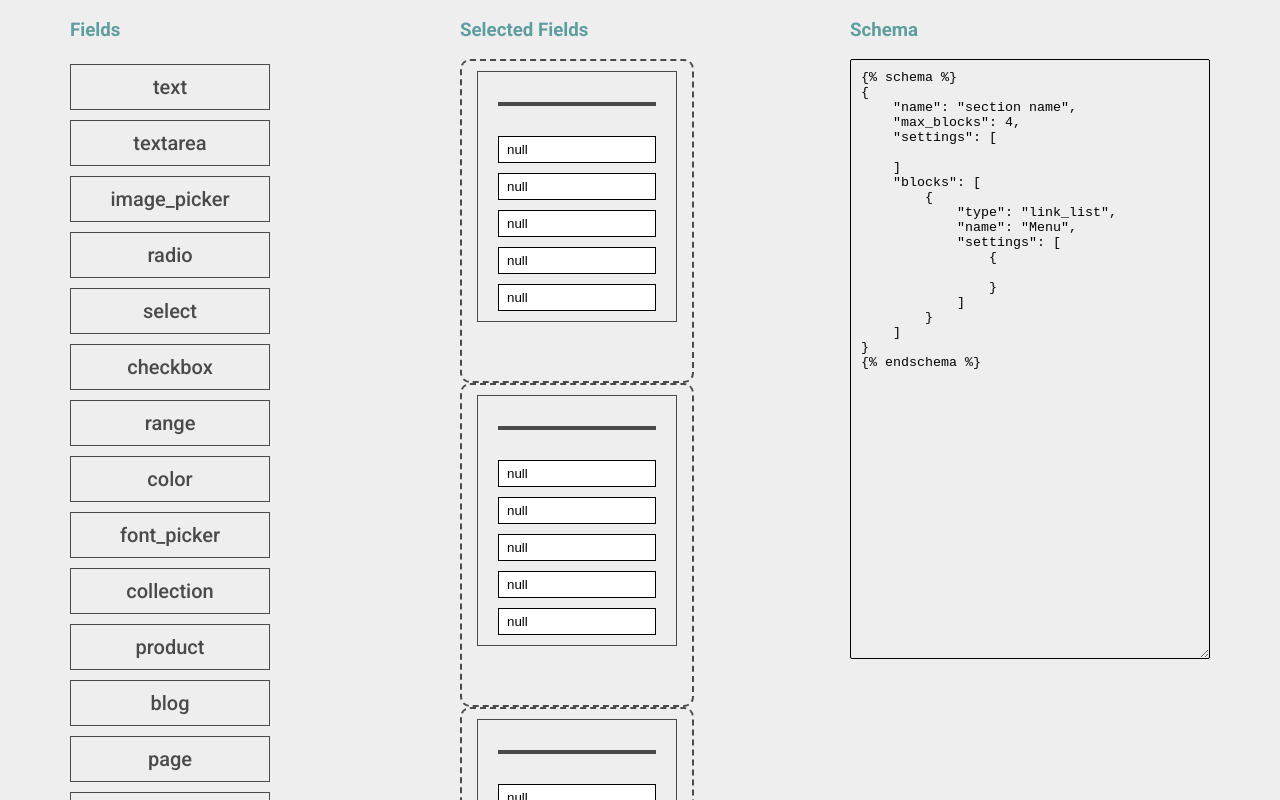
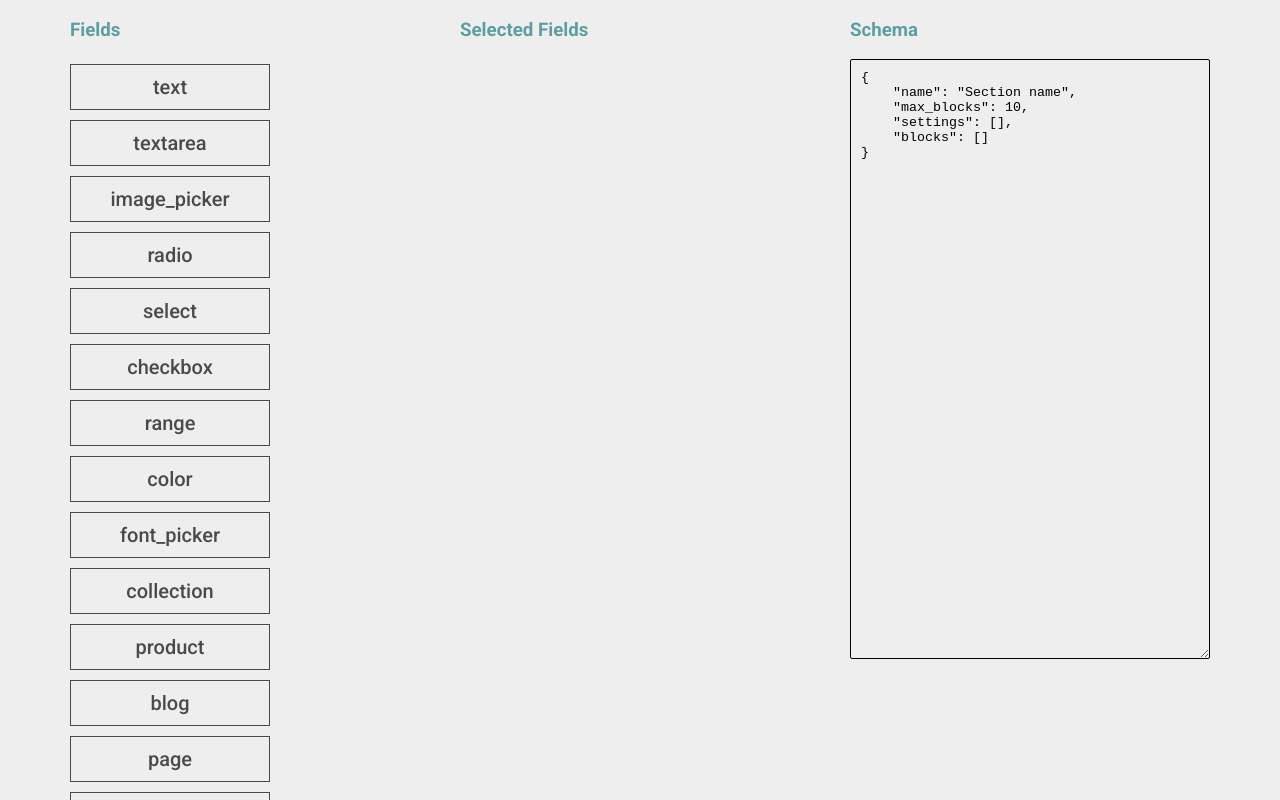
Before and after one commit to DimaDidyk/shopify-schema-generator, a React (Create React App) app: page / in a window 1280 px wide. Shown: the top 800 px of the page. Built offline with nearby package versions, Linux system fonts and the light colour scheme.

Commit message:
basic schema generation

```diff
--- a/package.json
+++ b/package.json
@@ -9,7 +9,7 @@
     "node-sass": "^4.14.1",
     "react": "^17.0.0",
     "react-dom": "^17.0.0",
-    "react-draggable": "^4.4.3",
+    "react-draggable-list": "^4.0.3",
     "react-grid-layout": "^1.1.1",
     "react-redux": "^7.2.1",
     "react-scripts": "3.4.4",
--- a/src/App.scss
+++ b/src/App.scss
@@ -40,17 +40,14 @@
     margin-bottom: 20px;
   }
 }
-.field-settings{
-  //display: none;
-}
-.SelectedFields>div{
-  min-height: 300px;
-  display: flex;
-  flex-direction: column;
-  align-items: center;
-  padding: 10px 5px;
-  border-radius: 10px;
-  border-width: 2px;
-  border-style: dashed;
-  width: 220px;
-}
+//.SelectedFields>div{
+//  min-height: 300px;
+//  display: flex;
+//  flex-direction: column;
+//  align-items: center;
+//  padding: 10px 5px;
+//  border-radius: 10px;
+//  border-width: 2px;
+//  border-style: dashed;
+//  width: 220px;
+//}
--- a/src/contianers/FieldsList/FieldsList.js
+++ b/src/contianers/FieldsList/FieldsList.js
@@ -8,8 +8,10 @@ function FieldsList(props) {
             <h3 className="heading">Fields</h3>
             <div className="all-field-list">
                 { props.allFields && props.allFields.map( (field, index) => (
-                    <div key={index}>
-                        <Field field={field} onClick={props.addField()}/>
+                    <div
+                        key={index}
+                        onClick={ () => props.addField(field) }>
+                        <Field field={field}/>
                     </div>
                 ))}
             </div>
@@ -23,12 +25,10 @@ const mapStateToProps = state => {
     }
 }
 
-const mapDispatchToProps = (dispatch, ownProps) => {
-    console.log(ownProps);
+const mapDispatchToProps = (dispatch) => {
     return {
-        addField: () => dispatch({type: 'ADD_FIELD'})
+        addField: (fieldHandle) => dispatch({type: 'ADD_FIELD', fieldHandle})
     }
 }
 
-
 export default connect(mapStateToProps, mapDispatchToProps)(FieldsList);
--- a/src/contianers/Schema/Schema.js
+++ b/src/contianers/Schema/Schema.js
@@ -1,37 +1,25 @@
 import React from 'react';
 import './Schema.scss';
+import {connect} from 'react-redux';
 
-function Schema() {
+const Schema = props => {
+    console.log(props.schema);
+
     return (
         <div className="Schema">
             <h3 className="heading">Schema</h3>
-
             <textarea name="schema" id="schema" cols="30" rows="10"
-                defaultValue={
-`{% schema %}
-{
-    "name": "section name",
-    "max_blocks": 4,
-    "settings": [
-
-    ]
-    "blocks": [
-        {
-            "type": "link_list",
-            "name": "Menu",
-            "settings": [
-                {
-
-                }
-            ]
-        }
-    ]
-}
-{% endschema %}`
-                }
+                value={ JSON.stringify(props.schema, null, 4) }
+                onChange={ ()=> console.log('onchange') }
             />
         </div>
     );
 }
 
-export default Schema;
+const mapStateToProps = state => {
+    return{
+        schema: state.fields.schema
+    }
+}
+
+export default connect(mapStateToProps)(Schema);
--- /dev/null
+++ b/src/contianers/Schema/SchemaGenerator.js
@@ -0,0 +1,24 @@
+export default class SchemaGenerator{
+    /**
+     * @param fields {Array<Field>}
+     */
+    constructor(fields= []) {
+        this.fields = fields;
+    }
+
+    /**
+     * Generate Schema
+     * @return {string}
+     */
+    generateSchema(){
+        return `{% schema %}
+        {
+            "name": "section name",
+            "max_blocks": 4,
+            "settings": [
+
+            ]
+        }
+        {% endschema %}`;
+    }
+}
--- a/src/contianers/SelectedFields/SelectedFieldTemplate.js
+++ b/src/contianers/SelectedFields/SelectedFieldTemplate.js
@@ -1,11 +1,10 @@
 import React, {useRef} from 'react';
+import {connect} from 'react-redux';
 
-export default function SelectedFieldTemplate(props){
+function SelectedFieldTemplate(props){
 
     const settingsRef = useRef();
-
     const onToggleSettings = () => {
-        console.log('change');
         if (settingsRef.current.style.display === "none") {
             settingsRef.current.style.display = "block";
         } else {
@@ -17,24 +16,37 @@ export default function SelectedFieldTemplate(props){
         <div className="field-item-wrap">
             <div className="field-item">
                 <p onClick={onToggleSettings}>{props.field.type}</p>
-                <div className="field-settings" ref={settingsRef}>
+                <div className="field-settings" ref={settingsRef} style={{display: 'none'}}>
+
                     { props.field.settings && props.field.settings.map( (setting, index) => {
                         return(
-                            <div key={index*2}>
-                                {setting.value}
+                            <div key={index}>
                                 <input
                                     key={index}
                                     name={setting.name}
                                     type={setting.type}
                                     required={setting.required}
-                                    onChange={ event => {setting.setValue(event.target.value)} }
-                                    defaultValue={'null'}
+                                    onChange={ event => {
+                                        props.updateSettingValue(event.target.value, index, props.fieldIndex);
+                                        props.updateSchema();
+                                    }}
+                                    defaultValue={setting.value}
                                     placeholder={setting.name}/>
                             </div>
                         )
-                    } ) }
+                    })}
+
                 </div>
             </div>
         </div>
     );
 }
+
+const mapDispatchToProps = dispatch => {
+    return {
+        updateSchema: () => dispatch({type: 'UPDATE_SCHEMA'}),
+        updateSettingValue: (value, index, fieldIndex) => dispatch({type: 'UPDATE_SETTING_VALUE', value, index, fieldIndex})
+    }
+}
+
+export default connect(null,mapDispatchToProps)(SelectedFieldTemplate);
--- a/src/contianers/SelectedFields/SelectedFields.js
+++ b/src/contianers/SelectedFields/SelectedFields.js
@@ -1,16 +1,47 @@
 import React from 'react';
 import SelectedFieldTemplate from './SelectedFieldTemplate';
 import {connect} from 'react-redux';
+import { DragDropContext, Droppable, Draggable } from "react-beautiful-dnd";
 
 function SelectedFields(props) {
+    const onDragEnd = (data) => {
+        // console.log(data.source.index, data.destination.index)
+        props.swapFields(data.source.index, data.destination.index);
+    }
+
     return (
         <div className="SelectedFieldsContainer">
             <h3 className="heading">Selected Fields</h3>
+            <div className="SelectedFields">
 
-            <div className="SelectedFields">
-                { props.selectedFields && props.selectedFields.map( (field, index) => (
-                    <SelectedFieldTemplate key={index} field={field}  />
-                ))}
+                <DragDropContext onDragEnd={onDragEnd}>
+                    <Droppable droppableId="droppable">
+                        {(provided, snapshot) => (
+                            <div
+                                {...provided.droppableProps}
+                                ref={provided.innerRef}>
+                                { props.selectedFields && props.selectedFields.map( (field, index) => (
+                                    <Draggable key={index} draggableId={String(index)} index={index}>
+                                        {(provided, snapshot) => (
+                                            <div
+                                                ref={provided.innerRef}
+                                                {...provided.draggableProps}
+                                                {...provided.dragHandleProps}>
+                                                <div key={index}>
+                                                    <SelectedFieldTemplate
+                                                        key={index}
+                                                        field={field}
+                                                        fieldIndex={index}/>
+                                                </div>
+                                            </div>
+                                        )}
+                                    </Draggable>
+                                ))}
+                                {provided.placeholder}
+                            </div>
+                        )}
+                    </Droppable>
+                </DragDropContext>
             </div>
         </div>
     );
@@ -22,4 +53,10 @@ const mapStateToProps = state => {
     }
 }
 
-export default connect(mapStateToProps)(SelectedFields);
+const mapDispatchToProps = (dispatch) => {
+    return {
+        swapFields: (from, to) => dispatch({type: 'SWITCH_SELECTED_FIELDS', from, to }),
+    }
+}
+
+export default connect(mapStateToProps, mapDispatchToProps)(SelectedFields);
--- a/src/model/Fields/Field.js
+++ b/src/model/Fields/Field.js
@@ -8,20 +8,24 @@ export default class Field{
     constructor(type) {
         this.type = type;
         this.settings = [
-            new Setting('id', 'text', true),
-            new Setting('label', 'text', true),
-            new Setting('default', 'text'),
-            new Setting('info', 'text'),
-            new Setting('placeholder', 'text')
+            new Setting('id', 'text', true, "test id"),
+            new Setting('label', 'text', true, "label"),
+            new Setting('default', 'text', false, "default"),
+            new Setting('info', 'text', false, "test info"),
+            new Setting('placeholder', 'text', false, "placeholder")
         ];
         this.additionalSettings = [];
     }
 
     /**
      * toSchema
-     * @return {string}
+     * @return {object}
      */
-    toSchema(){
-        throw new Error('Field should have the toSchema method');
+    getSettingsForJSON(){
+        let settings = {};
+        for (let setting of this.settings) {
+            settings[setting.name] = setting.value;
+        }
+        return settings;
     }
 }
--- a/src/model/Fields/Setting.js
+++ b/src/model/Fields/Setting.js
@@ -8,11 +8,11 @@ export default class Setting{
      * @param type {string}
      * @param required {boolean}
      */
-    constructor(name, type = 'text', required = false) {
+    constructor(name, type = 'text', required = false, value = "") {
         this.name = name;
         this.type = type;
         this.required = required;
-        this.value = "";
+        this.value = value;
     }
 
     /**
@@ -31,6 +31,4 @@ export default class Setting{
     getValue(){
         return this.value;
     }
-
-
 }
--- a/src/redux/reducers/fields.js
+++ b/src/redux/reducers/fields.js
@@ -1,4 +1,5 @@
 import Field from '../../model/Fields/Field';
+import SchemaGenerator from '../../contianers/Schema/SchemaGenerator';
 
 const initialState = {
     allFields: [
@@ -22,14 +23,38 @@ const initialState = {
         'html',
         'article'
     ],
-    selectedFields: []
+    selectedFields: [],
+    schema: {
+        name: "Section name",
+        max_blocks: 10,
+        settings: [
+
+        ],
+        blocks:[
+
+        ]
+    }
 }
 
 export default function (state= initialState, action){
     switch (action.type) {
         case 'ADD_FIELD':
-            state.selectedFields.push(new Field(action.value));
-            return { ...state }
+            state.selectedFields.push(new Field(action.fieldHandle));
+            return { ...state, selectedFields: [...state.selectedFields] }
+        case 'SWITCH_SELECTED_FIELDS':
+            let selectedFieldsTemp = [...state.selectedFields];
+            return { ...state, selectedFields: [...selectedFieldsTemp] }
+        case 'UPDATE_SETTING_VALUE':
+            let selectedFields = [...state.selectedFields];
+            selectedFields[action.fieldIndex].settings[action.index].setValue(action.value)
+            return { ...state, selectedFields: [...selectedFields] }
+        case 'UPDATE_SCHEMA':
+            let schema = state.schema;
+            schema.settings = [];
+            for (let field of state.selectedFields) {
+                schema.settings.push( field.getSettingsForJSON() );
+            }
+            return { ...state, schema: {...schema}  }
         default:
             return state;
     }
```
Also changed, not shown: 1 other file (tests, documents, lock files or other folders).
